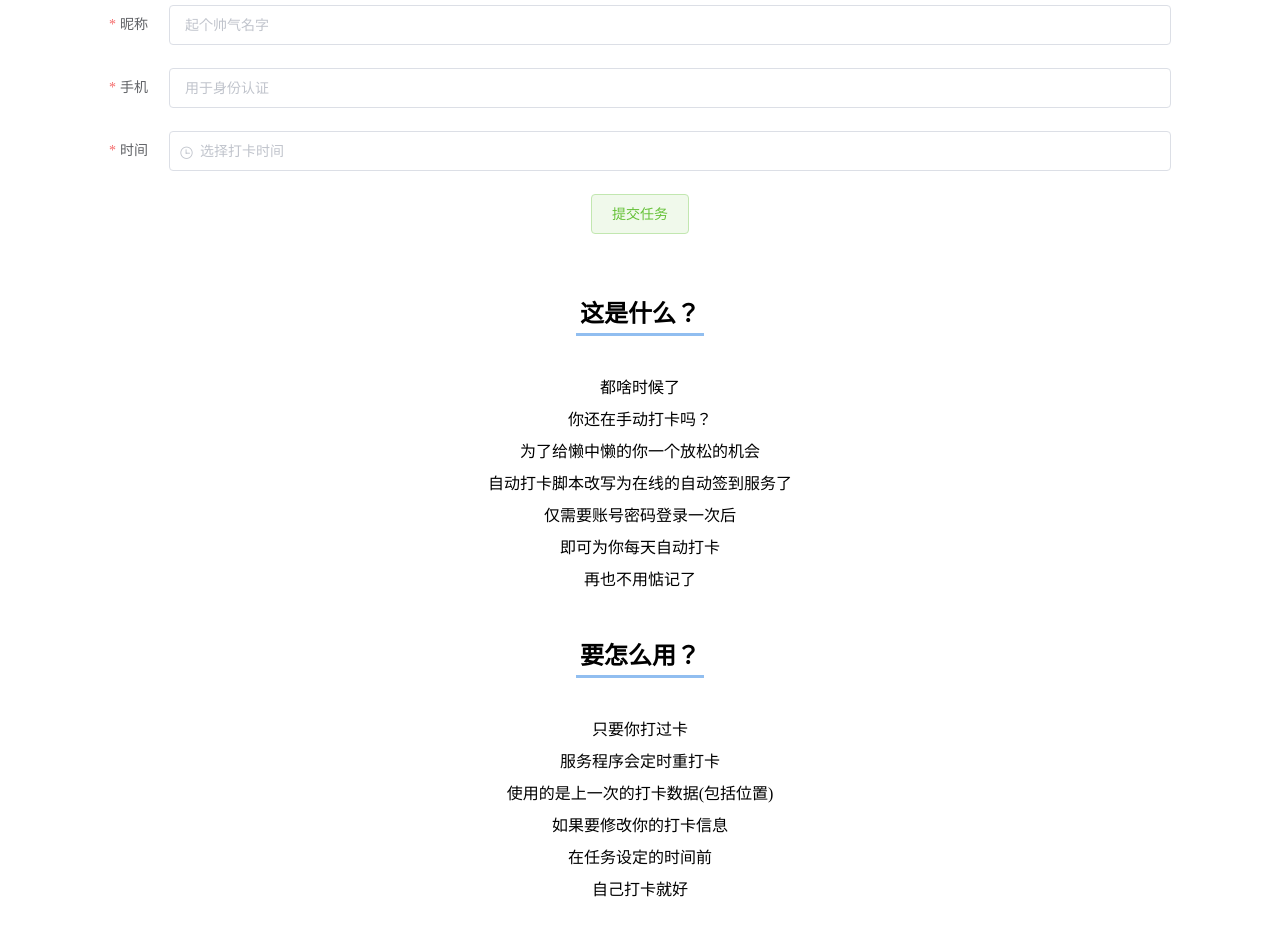
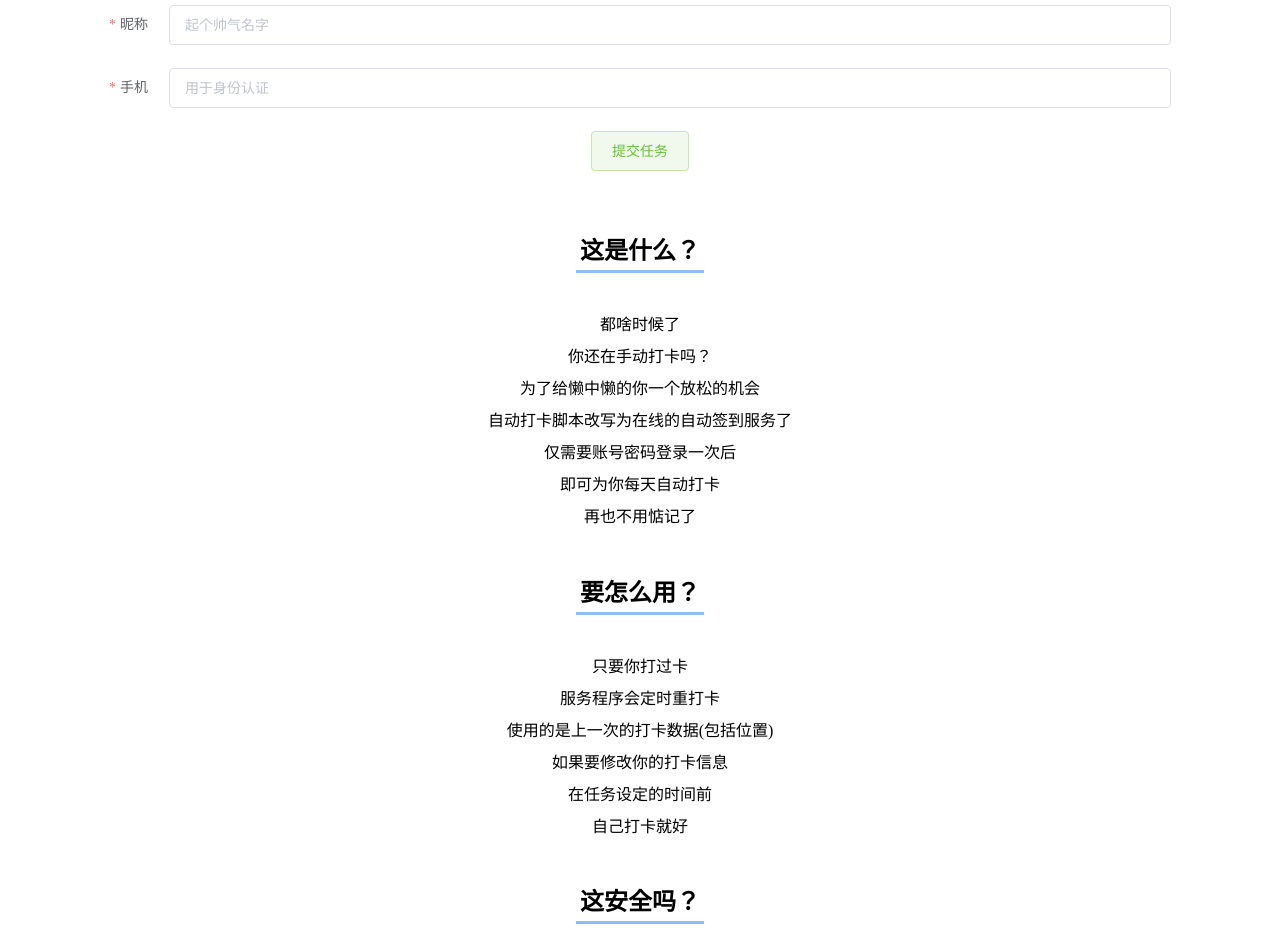
Before and after one commit to wolfbolin/ncov-csu-edu, a Vue app in the folder webpage/: page / in a window 1280 px wide. Shown: the part 780-1708 px from the top of the page. Built offline with nearby package versions, Linux system fonts and the light colour scheme; no server answers.

Commit message:
Remove time select

```diff
--- a/webpage/src/views/Home.vue
+++ b/webpage/src/views/Home.vue
@@ -26,11 +26,6 @@
                 <el-form-item label="手机" prop="phone">
                     <el-input v-model="formData.phone" placeholder="用于身份认证" type="number"
                               :disabled="closeLogin"></el-input>
-                </el-form-item>
-                <el-form-item label="时间" prop="time">
-                    <el-time-picker v-model="formData.time" :picker-options="{selectableRange: '00:01:00 - 10:00:00'}"
-                                    format="HH:mm" value-format="HH:mm" placeholder="选择打卡时间" :disabled="closeLogin">
-                    </el-time-picker>
                 </el-form-item>
                 <el-button type="success" @click="check_form" plain :disabled="closeLogin">提交任务</el-button>
             </el-form>
@@ -103,8 +98,7 @@ export default {
                 username: "",
                 password: "",
                 nickname: "",
-                phone: "",
-                time: ""
+                phone: ""
             },
             rules: {
                 username: [
@@ -121,10 +115,7 @@ export default {
                 phone: [
                     {required: true, message: '请输入收信电话号码', trigger: 'blur'},
                     {min: 11, max: 11, message: '长度应为 11 个数字', trigger: 'blur'}
-                ],
-                time: [
-                    {required: true, message: '请选择打卡时间', trigger: 'change'}
-                ],
+                ]
             }
         }
     },
@@ -166,8 +157,7 @@ export default {
                 username: this.formData.username,
                 password: this.formData.password,
                 nickname: this.formData.nickname,
-                phone: this.formData.phone,
-                time: this.formData.time,
+                phone: this.formData.phone
             }
             console.log(http_data)
             this.$http.post(data_host + `/user/login`, http_data)
```
Also changed, not shown: 2 other files (tests, documents, lock files or other folders).
